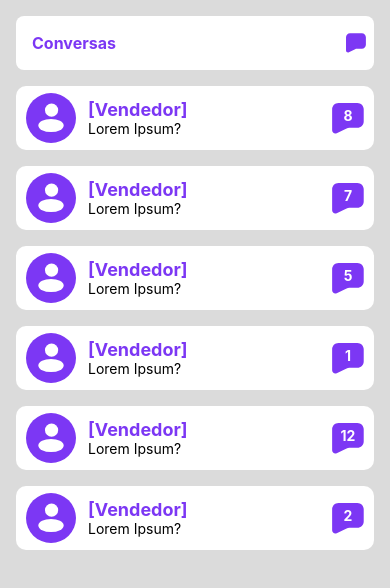
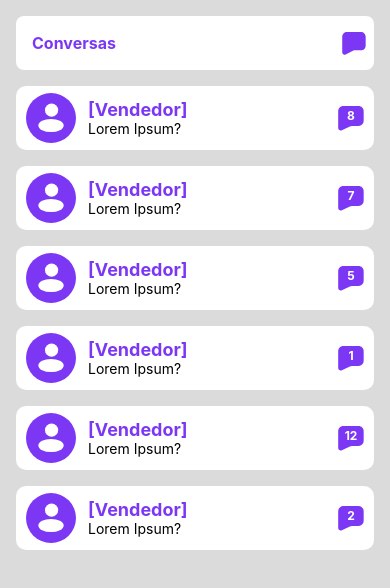
Before and after one commit to RyanM-Ferreira/_Unnamed_RealEstate-App, a React Native app: screen /Chat in a window 390 px wide. Shown: the top 588 px of the page. Built offline with nearby package versions, Linux system fonts and the light colour scheme.

Commit message:
Correção Mínima

```diff
--- a/pages/chat.js
+++ b/pages/chat.js
@@ -143,15 +143,14 @@ const styles = StyleSheet.create({
         fontSize: 14,
     },
     chatBallon: {
-        width: 32,
-        height: 32,
+        width: 26,
+        height: 26,
         justifyContent: 'center',
         alignItems: 'center',
-        position: 'relative',
     },
     chatBallonIcon: {
-        width: 32,
-        height: 32,
+        width: 26,
+        height: 26,
         position: 'absolute',
         top: 0,
         left: 0,
@@ -160,7 +159,7 @@ const styles = StyleSheet.create({
     chatBallonText: {
         color: '#fff',
         fontWeight: 'bold',
-        fontSize: 14,
+        fontSize: 12,
         zIndex: 2,
         paddingBottom: 6,
     },
--- a/stylesGlobal.js
+++ b/stylesGlobal.js
@@ -48,8 +48,8 @@ const StylesGlobal = StyleSheet.create({
         alignItems: 'center',
     },
     icon: {
-        width: 20,
-        height: 20,
+        width: 24,
+        height: 24,
         resizeMode: 'contain',
     },
     header: {
```
